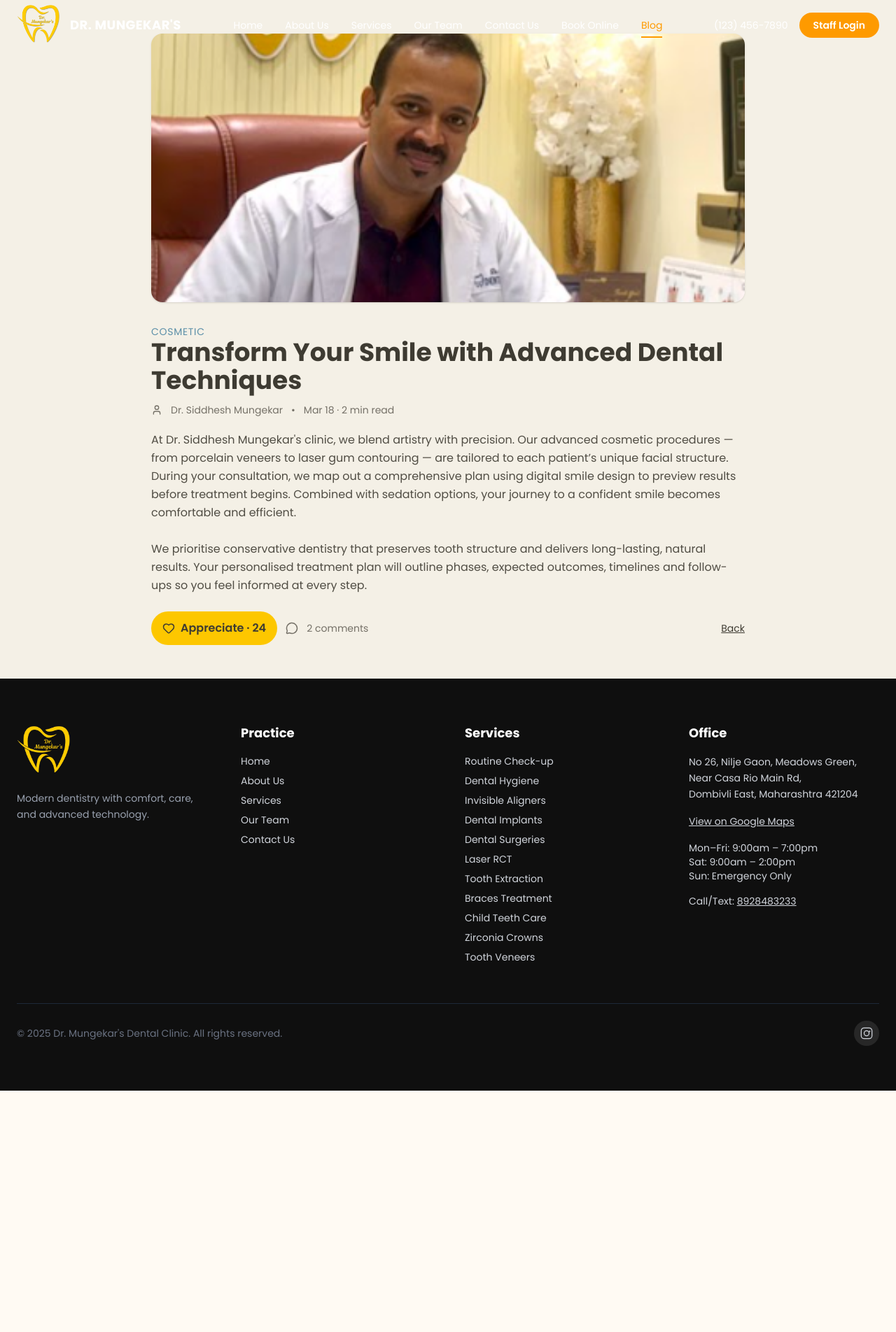
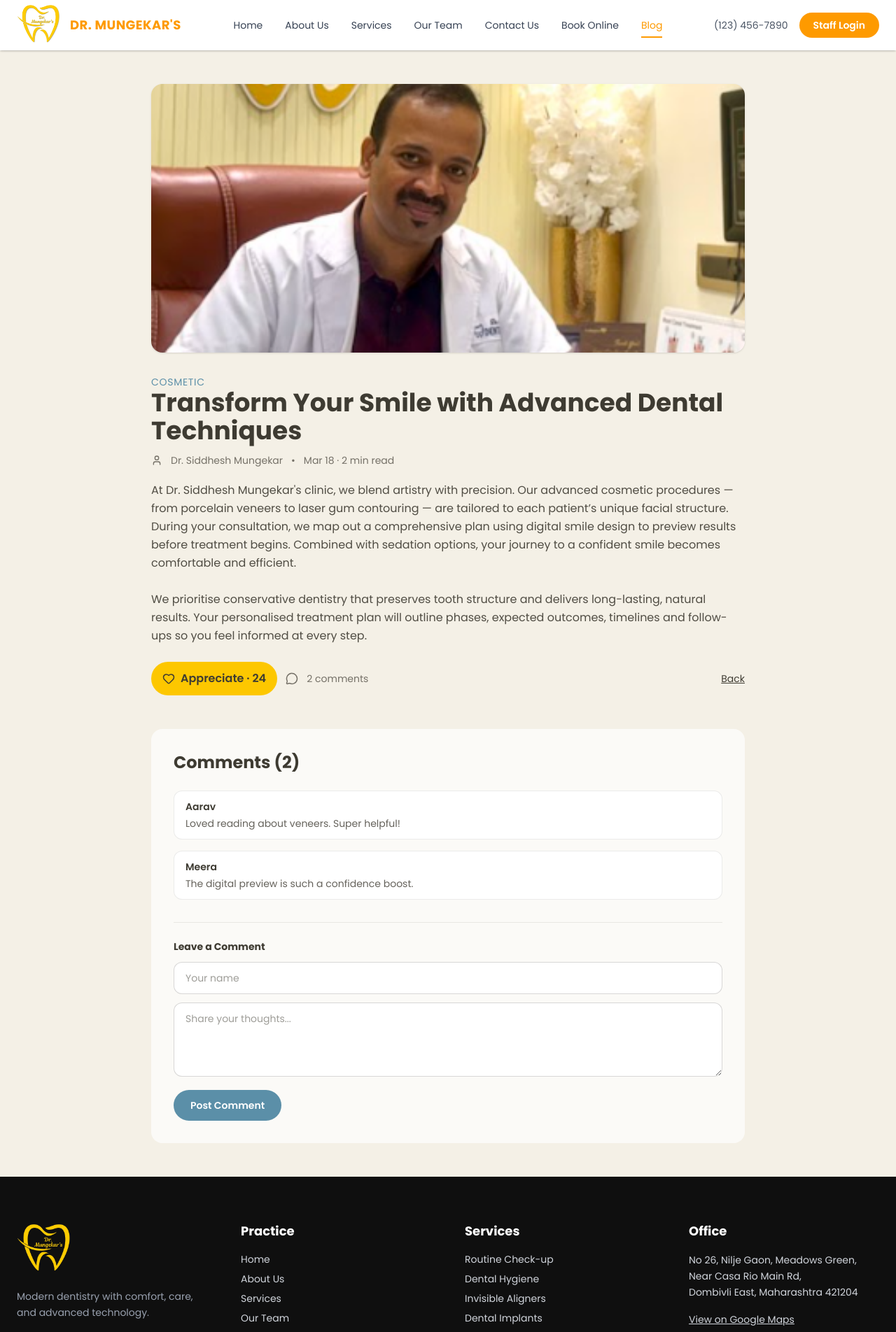
Before and after one commit to Lucky-Yadav01/dr-mungekars, a React (Vite) app in the folder Frontend/: page /blog/1 in a window 1280 px wide. Shown: the top 1904 px of the page at 70% size. Before the commit the page ends 1559 px from the top, so only its background shows below. Built offline with nearby package versions, Linux system fonts and the light colour scheme.

Commit message:
Made chnages in Technology page

```diff
--- a/Frontend/src/Components/Blog/blog.jsx
+++ b/Frontend/src/Components/Blog/blog.jsx
@@ -663,10 +663,9 @@
 //   );
 // }
 
-// ...existing code...
 import React, { useMemo, useState } from "react";
 import { Heart, MessageCircle, Share, User, Shield } from "lucide-react";
-import { useNavigate } from "react-router-dom";
+import { useNavigate, useLocation } from "react-router-dom";
 import { INITIAL_POSTS } from "./postsData";
 
 const Badge = ({ label }) => (
--- a/Frontend/src/Components/Blog/blogpost.jsx
+++ b/Frontend/src/Components/Blog/blogpost.jsx
@@ -160,6 +160,8 @@ import React, { useEffect, useState } from "react";
 import { useLocation, useParams, useNavigate } from "react-router-dom";
 import { INITIAL_POSTS } from "./postsData";
 import { Heart, User, MessageCircle } from "lucide-react";
+import HomeNavbar from "../Home/HomeNavbar";
+import Footer from "../Footer";
 
 export default function BlogPost() {
   const { id } = useParams();
@@ -168,14 +170,28 @@ export default function BlogPost() {
   const [post, setPost] = useState(location.state?.post || null);
   const [loading, setLoading] = useState(!post);
   const [likes, setLikes] = useState(post?.likes || 0);
+  const [comments, setComments] = useState(post?.comments || []);
+  const [commentForm, setCommentForm] = useState({ user: "", text: "" });
+
+  // Scroll to top when component mounts or location changes
+  useEffect(() => {
+    window.scrollTo(0, 0)
+  }, [location])
 
   useEffect(() => {
     if (post) return;
     const found = INITIAL_POSTS.find((p) => String(p.id) === String(id));
     setPost(found || null);
     setLikes(found?.likes || 0);
+    setComments(found?.comments || []);
     setLoading(false);
   }, [id, post]);
+
+  const handleAddComment = () => {
+    if (!commentForm.user.trim() || !commentForm.text.trim()) return;
+    setComments([...comments, commentForm]);
+    setCommentForm({ user: "", text: "" });
+  };
 
   if (loading) {
     return (
@@ -199,7 +215,9 @@ export default function BlogPost() {
   }
 
   return (
-    <div className="min-h-screen bg-[#F4F0E6] text-[#3E3B32]">
+    <>
+      <HomeNavbar />
+      <div className="min-h-screen bg-[#F4F0E6] text-[#3E3B32] pt-[72px]">
         <div className="max-w-3xl sm:max-w-4xl mx-auto px-4 sm:px-6 py-8 sm:py-12">
           <div className="overflow-hidden rounded-2xl shadow">
             <img src={post.image} alt={post.title} className="w-full h-56 sm:h-96 object-cover" />
@@ -236,9 +254,54 @@ export default function BlogPost() {
                 Back
               </button>
             </div>
+
+            {/* Comments Section */}
+            <section className="mt-8 sm:mt-12 rounded-2xl bg-white/70 p-6 sm:p-8">
+              <h3 className="font-serif text-2xl text-[#3E3B32] mb-6">Comments ({comments.length})</h3>
+
+              {/* Display existing comments */}
+              <div className="space-y-4 mb-8">
+                {comments.length === 0 ? (
+                  <p className="text-sm text-[#3E3B32]/70">Be the first to share your thoughts.</p>
+                ) : (
+                  comments.map((comment, idx) => (
+                    <div key={idx} className="rounded-xl border border-[#3E3B32]/10 bg-white px-4 py-3">
+                      <p className="text-sm font-semibold text-[#3E3B32]">{comment.user}</p>
+                      <p className="text-sm text-[#3E3B32]/80 mt-1">{comment.text}</p>
+                    </div>
+                  ))
+                )}
+              </div>
+
+              {/* Comment form */}
+              <div className="space-y-3 border-t border-[#3E3B32]/10 pt-6">
+                <h4 className="font-semibold text-[#3E3B32] text-sm">Leave a Comment</h4>
+                <input
+                  className="w-full rounded-xl border border-[#3E3B32]/20 bg-white px-4 py-3 text-sm focus:outline-none focus:ring-2 focus:ring-[#5B8FA8]"
+                  placeholder="Your name"
+                  value={commentForm.user}
+                  onChange={(e) => setCommentForm({ ...commentForm, user: e.target.value })}
+                />
+                <textarea
+                  className="w-full rounded-xl border border-[#3E3B32]/20 bg-white px-4 py-3 text-sm focus:outline-none focus:ring-2 focus:ring-[#5B8FA8]"
+                  placeholder="Share your thoughts..."
+                  rows={4}
+                  value={commentForm.text}
+                  onChange={(e) => setCommentForm({ ...commentForm, text: e.target.value })}
+                />
+                <button
+                  onClick={handleAddComment}
+                  className="w-full sm:w-auto rounded-full bg-[#5B8FA8] px-6 py-3 text-sm font-semibold text-white transition hover:bg-[#4A7A8F]"
+                >
+                  Post Comment
+                </button>
+              </div>
+            </section>
           </div>
         </div>
       </div>
+      <Footer />
+    </>
   );
 }
 // ...existing code...
--- a/Frontend/src/Components/Home/HomeNavbar.jsx
+++ b/Frontend/src/Components/Home/HomeNavbar.jsx
@@ -350,7 +350,7 @@ export default function Navbar() {
   `relative text-sm font-medium whitespace-nowrap transition-colors duration-200 ${
       isActive
         ? "text-amber-500 after:absolute after:-bottom-2 after:left-0 after:w-full after:h-[2px] after:bg-amber-500"
-        : scrolled || location.pathname === "/blog"
+        : scrolled || location.pathname.startsWith("/blog")
         ? "text-gray-700 hover:text-amber-500"
         : "text-white hover:text-amber-300"
     }`;
@@ -358,7 +358,7 @@ export default function Navbar() {
   return (
     <header
       className={`fixed top-0 left-0 w-full z-[9999] transition-all duration-300 ${
-        scrolled || location.pathname === "/blog" ? "bg-white shadow-sm" : "bg-transparent"
+        scrolled || location.pathname.startsWith("/blog") ? "bg-white shadow-sm" : "bg-transparent"
       }`}
     >
       {/* MAIN BAR */}
@@ -375,7 +375,7 @@ export default function Navbar() {
               />
               <span
                 className={`text-lg font-extrabold tracking-wide ${
-                  scrolled || location.pathname === "/blog" ? "text-amber-500" : "text-white"
+                  scrolled || location.pathname.startsWith("/blog") ? "text-amber-500" : "text-white"
                 }`}
               >
                 DR. MUNGEKAR&apos;S
@@ -399,7 +399,7 @@ export default function Navbar() {
             <a
               href="tel:1234567890"
               className={`text-sm ${
-                scrolled || location.pathname === "/blog" ? "text-gray-600" : "text-white"
+                scrolled || location.pathname.startsWith("/blog") ? "text-gray-600" : "text-white"
               }`}
             >
               (123) 456-7890
@@ -417,7 +417,7 @@ export default function Navbar() {
           <button
             onClick={() => setOpen(!open)}
             className={`lg:hidden justify-self-end p-2 ${
-              scrolled || location.pathname === "/blog" ? "text-gray-800" : "text-white"
+              scrolled || location.pathname.startsWith("/blog") ? "text-gray-800" : "text-white"
             }`}
             aria-label="Toggle menu"
           >
--- a/Frontend/src/Components/Technology/OurTechnology.jsx
+++ b/Frontend/src/Components/Technology/OurTechnology.jsx
@@ -1,10 +1,11 @@
 import React, { useEffect, useState } from 'react'
-import { Link } from 'react-router-dom'
+import { Link, useLocation } from 'react-router-dom'
 import useUnsplashImages from '../../hooks/useUnsplashImages'
 import PageWrapper from '../../Components/PageWrapper'
 import TechnologyIntro from './TechnologyIntro'
 
 export default function OurTechnology() {
+  const location = useLocation()
   const { images, loading } = useUnsplashImages(
     'modern dental technology dentist patient digital xray clinic',
     1
@@ -12,6 +13,11 @@ export default function OurTechnology() {
 
 
   const [heroImage, setHeroImage] = useState('')
+
+  // Scroll to top when component mounts or location changes
+  useEffect(() => {
+    window.scrollTo(0, 0)
+  }, [location])
 
   useEffect(() => {
     if (images && images.length > 0) {
--- a/Frontend/src/Components/Technology/TechnologyIntro.jsx
+++ b/Frontend/src/Components/Technology/TechnologyIntro.jsx
@@ -124,7 +124,7 @@ function TechnologyIntroSection() {
         Dentistry done differently
       </p>
       <h2 className="mt-3 text-3xl md:text-4xl font-serif text-[#2E2B26]">
-        Torrance dental technology that works for you
+        Dr. Mungekar's dental technology that works for you
       </h2>
     </div>
 
```
Lines whose indentation alone changed are shown as unchanged.
